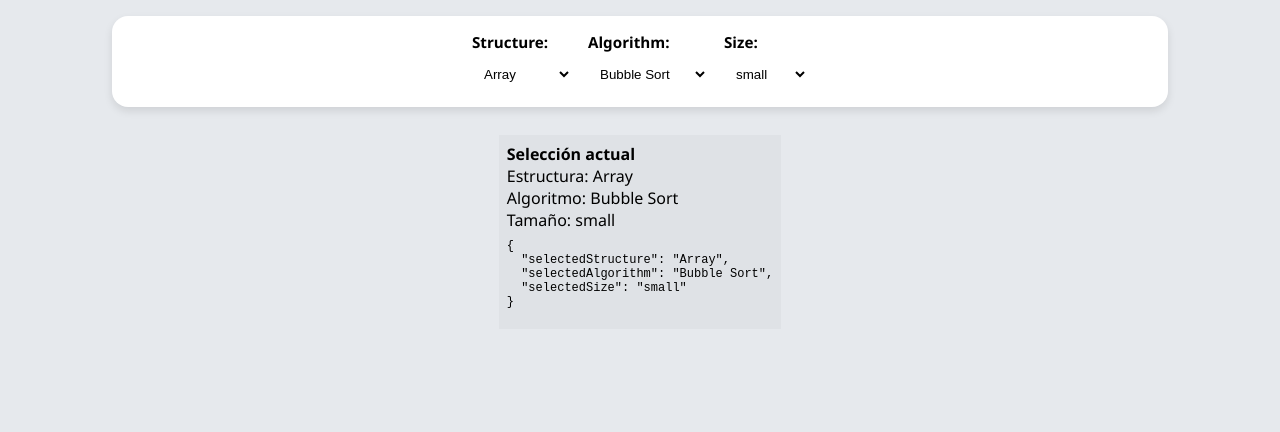
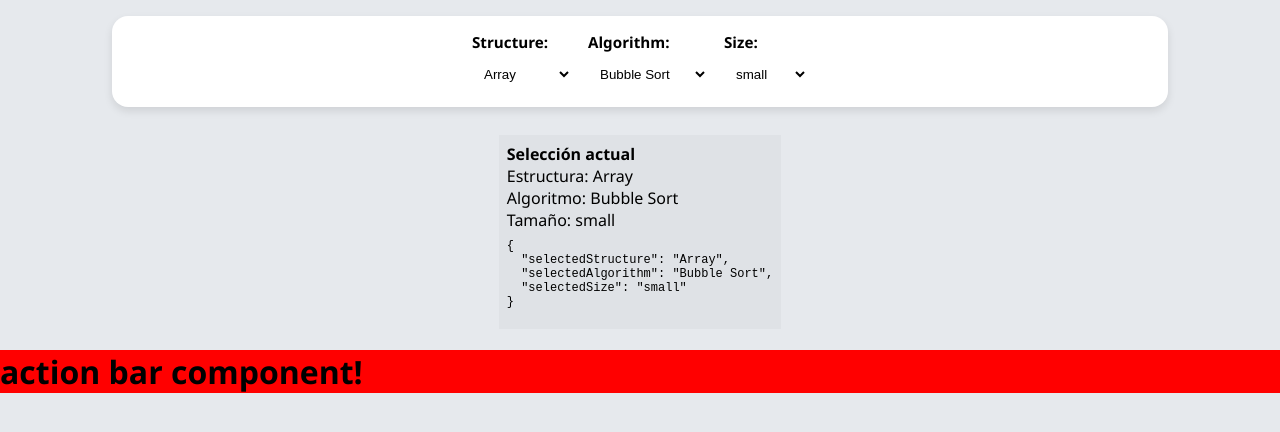
Before and after one commit to Panda2609/visual-algorithms, a React (Create React App) app: page / in a window 1280 px wide. Shown: the top 432 px of the page. Built offline with nearby package versions, Linux system fonts and the light colour scheme.

Commit message:
add actionbar on home page

```diff
--- a/src/App.js
+++ b/src/App.js
@@ -7,6 +7,7 @@ function App() {
     <div className="App">
       <header className="App-header">
         <HomeComponent />
+
       </header>
     </div>
   );
--- a/src/Pages/Home.js
+++ b/src/Pages/Home.js
@@ -1,10 +1,11 @@
 import FilterBar from "../components/filterBar/FilterBar";
-
+import ActionBar from "../components/actionBar/ActionBar";
 function Home(){
     return(
         <>
         <div>
             <FilterBar />
+            <ActionBar />
         </div>
         </>
     );
```
